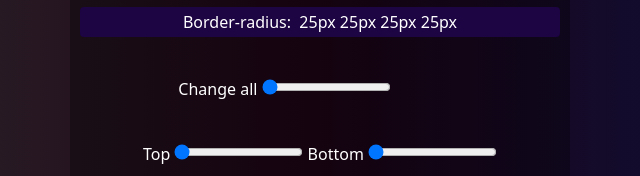
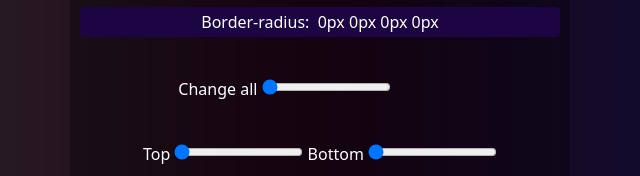
Before and after one commit to svberx/Border-Redius-controller, a plain HTML site: page index.html in a window 1280 px wide. Shown: the part 313-489 px from the top of the page, 320-960 px from the left. Drawn offline with nearby package versions, Linux system fonts and the light colour scheme.

Commit message:
Add files via upload

```diff
--- a/index.html
+++ b/index.html
@@ -13,7 +13,7 @@
             </div>
                 <div class="screen-code">
                     <span class="code">Border-radius: &nbsp;<span
-                        class="code-value"> <span class="value top-val">25</span>px <span class="value right-val">25</span>px <span class="value bottom-val">25</span>px <span class="value left-val">25</span>px </span>
+                        class="code-value"> <span class="value top-val">0</span>px <span class="value right-val">0</span>px <span class="value bottom-val">0</span>px <span class="value left-val">0</span>px </span>
                     </span>
                 </div>
 
```
